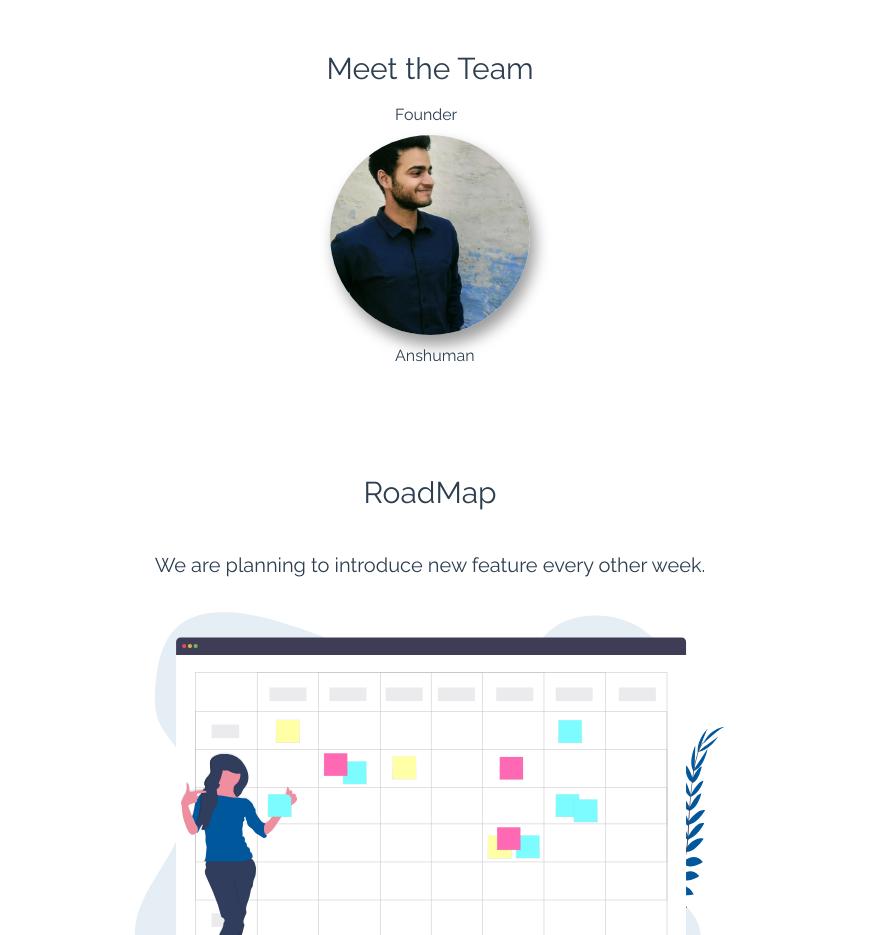
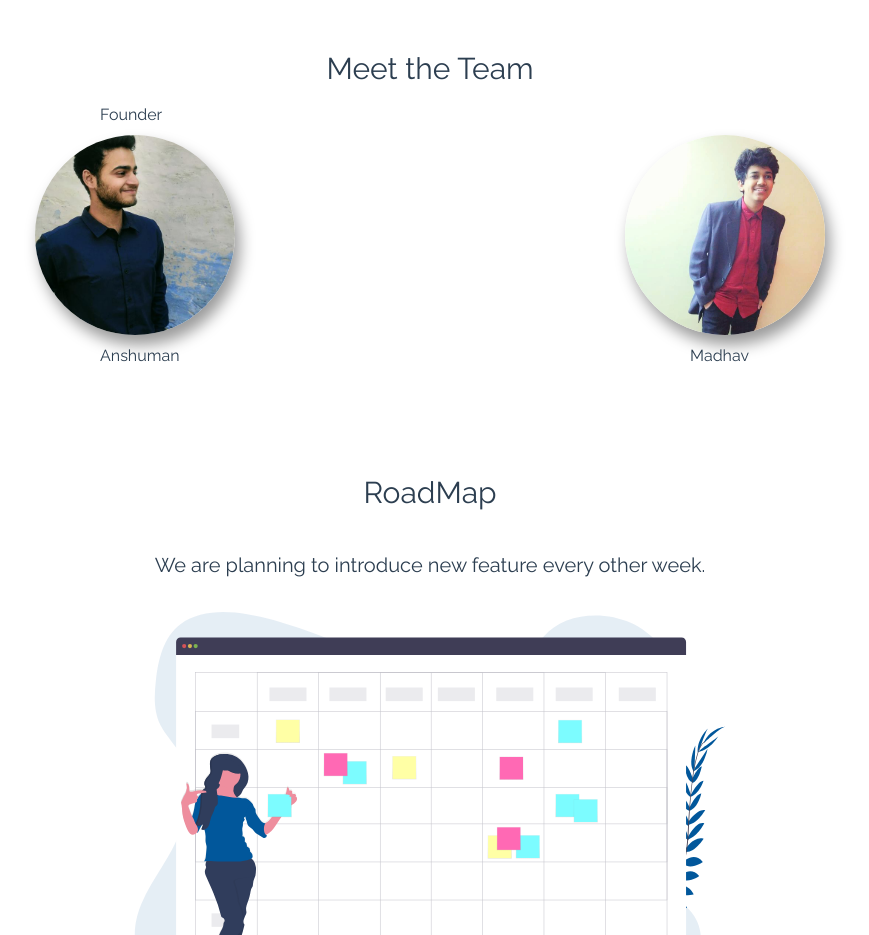
Before and after one commit to Anshuman71/collegeBasket, a plain HTML site: page index.html in a window 1280 px wide. Shown: the part 1460-2395 px from the top of the page, without its empty margins (210-1079 px from the left). Drawn offline with Linux system fonts and the light colour scheme.

Commit message:
Add madhav

```diff
--- a/index.html
+++ b/index.html
@@ -59,7 +59,7 @@
           <a target="blank" target="blank" href="https://www.linkedin.com/in/itsanshuman/" id="creator" class="team-member anshuman">
             <span> Anshuman </span> <span style="top:-30px;left:65px"> Founder </span>
           </a>
-
+          <a target="blank" href="https://www.linkedin.com/in/thisismadhavkaushik/" class="team-member madhav"> <span> Madhav </span> </a>
         </div>
       </section>
       <!-- Roadmap -->
```
